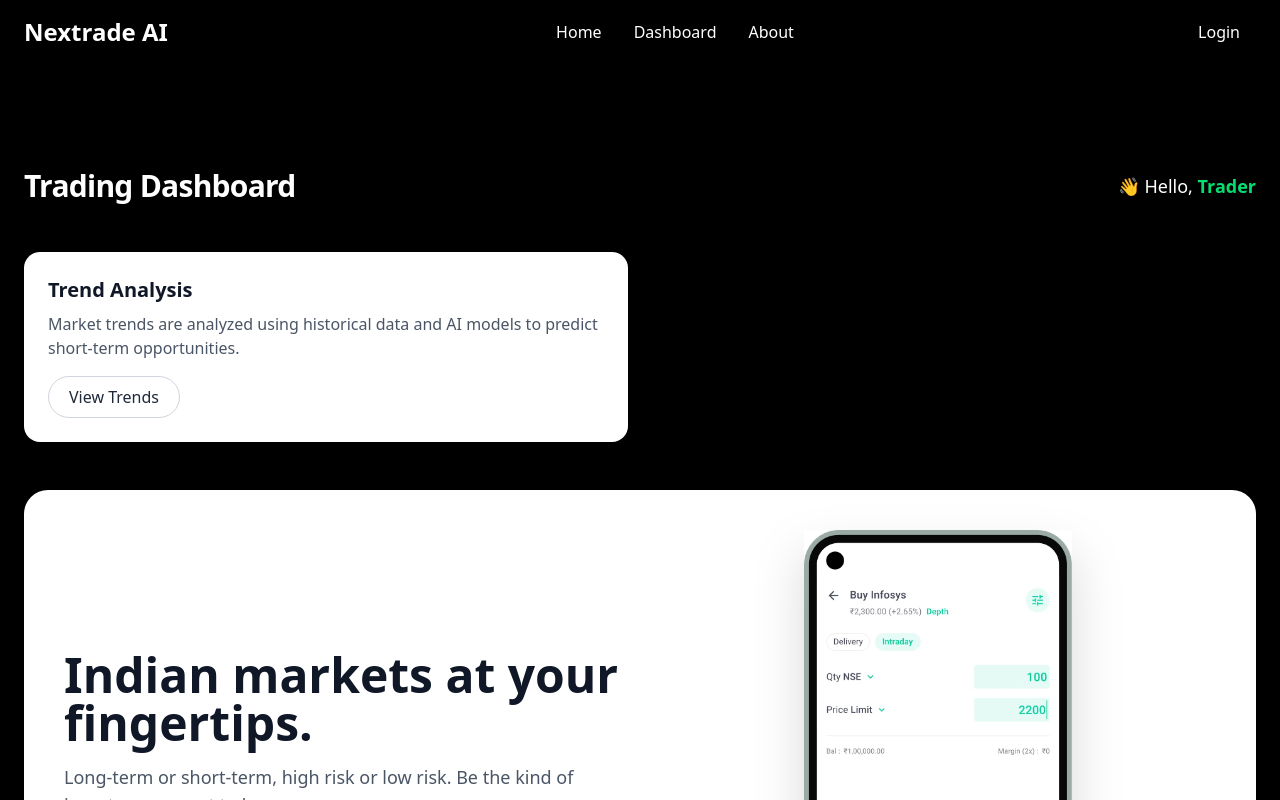
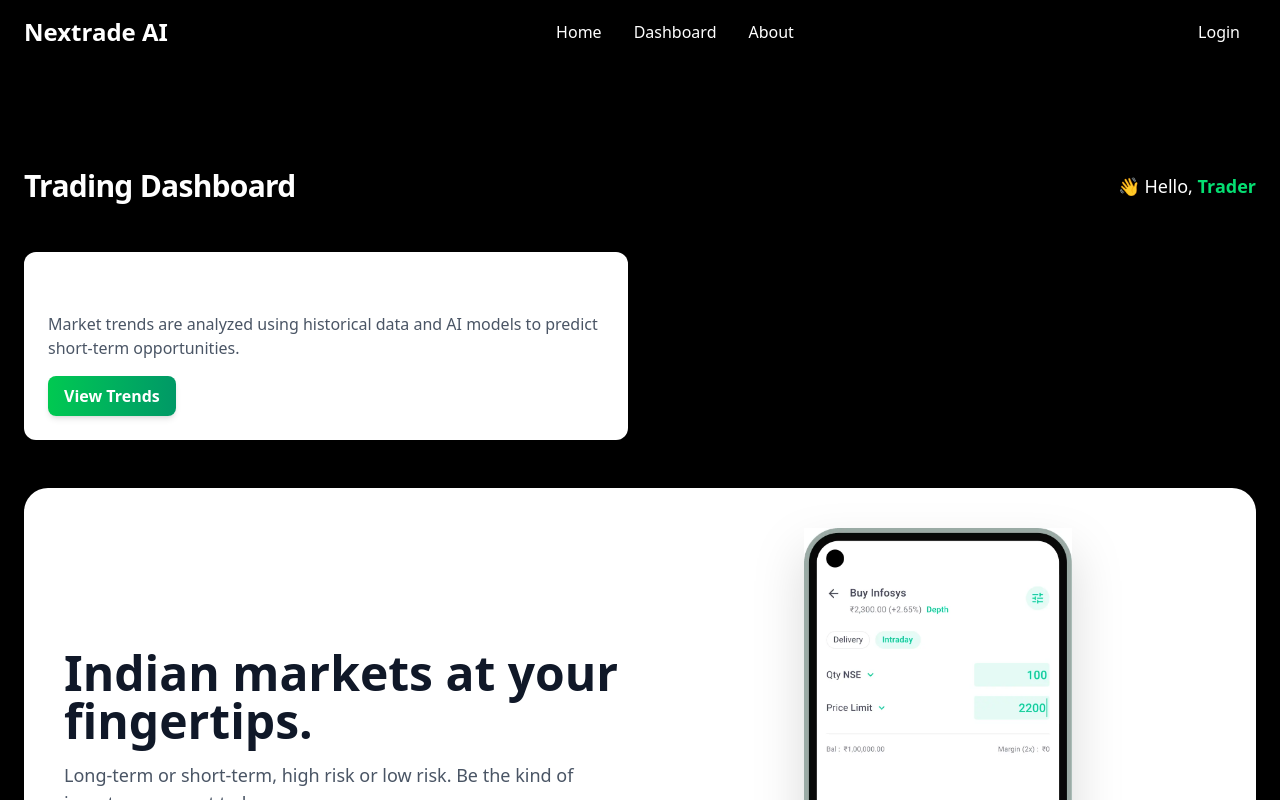
Before and after one commit to arnav829/NexTrade-AI, a React (Vite) app in the folder TradeAI/: page /dashboard in a window 1280 px wide. Shown: the top 800 px of the page. Built offline with nearby package versions, Linux system fonts and the light colour scheme; no server answers.

Commit message:
connecting streamlit with react app

```diff
--- a/TradeAI/src/components/Dashboard.jsx
+++ b/TradeAI/src/components/Dashboard.jsx
@@ -1,28 +1,35 @@
-import React, { use } from "react";
+import React from "react";
 import mobileMockup from "../assets/mobile-mockup.webp";
 import { Twitter, Linkedin, Github } from "lucide-react";
 import { useNavigate } from "react-router-dom";
 
-const FeatureCard = ({ title, description, buttonText }) => (
-  <div className="bg-white p-6 rounded-2xl shadow-md hover:shadow-xl transition-shadow duration-300">
-    <h3 className="text-xl font-bold text-gray-900 mb-2">{title}</h3>
-    <p className="text-gray-600 mb-4">{description}</p>
-    <button
-      className="cursor-pointer border border-gray-300 px-5 py-2 rounded-full font-medium
-      text-gray-800 bg-white
-      hover:bg-gradient-to-r hover:from-green-500 hover:to-emerald-600 hover:text-white
-      hover:shadow-md hover:scale-105
-      transition-all duration-300"
+// Feature Card (fixed for React + Vite)
+const FeatureCard = ({ title, description, buttonText, href }) => {
+  return (
+    <div className="p-6 bg-white rounded-xl shadow">
+      <h3 className="text-xl font-semibold">{title}</h3>
+      <p className="text-gray-600 mt-2">{description}</p>
+
+      <a
+        href={href}
+        target="_blank"
+        rel="noopener noreferrer"
+        className="inline-block mt-4 px-4 py-2 font-semibold
+              bg-gradient-to-r from-green-500 to-emerald-600 text-white
+              shadow-md rounded-lg"
       >
         {buttonText}
-    </button>
+      </a>
     </div>
   );
+};
 
 export default function TradingDashboard({ user }) {
   const navigate = useNavigate();
+
   return (
     <div className="min-h-screen text-white">
+      {/* Header */}
       <header className="p-6 flex flex-col md:flex-row justify-between items-center">
         <h1 className="text-3xl font-extrabold tracking-tight">
           Trading Dashboard
@@ -35,15 +42,20 @@ export default function TradingDashboard({ user }) {
         </div>
       </header>
 
+      {/* Main Content */}
       <main className="p-6 space-y-12">
+
+        {/* Feature Section */}
         <section className="grid grid-cols-1 md:grid-cols-2 gap-6">
           <FeatureCard
             title="Trend Analysis"
             description="Market trends are analyzed using historical data and AI models to predict short-term opportunities."
             buttonText="View Trends"
+            href="http://localhost:8501"
           />
         </section>
 
+        {/* Hero Section */}
         <section className="grid grid-cols-1 md:grid-cols-2 gap-10 bg-white rounded-3xl shadow-lg p-10">
           <div className="flex flex-col justify-center">
             <h2 className="text-4xl md:text-5xl font-extrabold text-gray-900 mb-4">
@@ -53,6 +65,7 @@ export default function TradingDashboard({ user }) {
               Long-term or short-term, high risk or low risk. Be the kind of
               investor you want to be.
             </p>
+
             <button
               className="w-56 px-6 mb-5 py-3 cursor-pointer rounded-full font-semibold
               bg-gradient-to-r from-green-500 to-emerald-600 text-white
@@ -61,7 +74,6 @@ export default function TradingDashboard({ user }) {
             >
               Start Investing
             </button>
-
 
             <button
               onClick={() => navigate("/news")}
@@ -72,10 +84,7 @@ export default function TradingDashboard({ user }) {
             >
               Real-time News
             </button>
-
           </div>
-
-
 
           <div className="flex justify-center">
             <img
@@ -88,6 +97,7 @@ export default function TradingDashboard({ user }) {
         </section>
       </main>
 
+      {/* Footer */}
       <footer className="bg-black text-gray-400 py-12 px-6 mt-20 border-t border-gray-800">
         <div className="max-w-7xl mx-auto grid md:grid-cols-3 gap-12">
 
@@ -103,12 +113,11 @@ export default function TradingDashboard({ user }) {
             <h3 className="text-white text-lg font-semibold mb-4">Quick Links</h3>
             <ul className="space-y-2">
               <li><a href="/" className="hover:text-blue-500 transition">Home</a></li>
-            <li><a href="/Dashboard" className="hover:text-blue-500 transition">Dashboard</a></li>
+              <li><a href="/dashboard" className="hover:text-blue-500 transition">Dashboard</a></li>
               <li><a href="/login" className="hover:text-blue-500 transition">Login</a></li>
               <li><a href="/about" className="hover:text-blue-500 transition">About</a></li>
             </ul>
           </div>
-
 
           <div className="flex flex-col">
             <h3 className="text-white text-lg font-semibold mb-4">Connect</h3>
```
Lines whose indentation alone changed are shown as unchanged.
